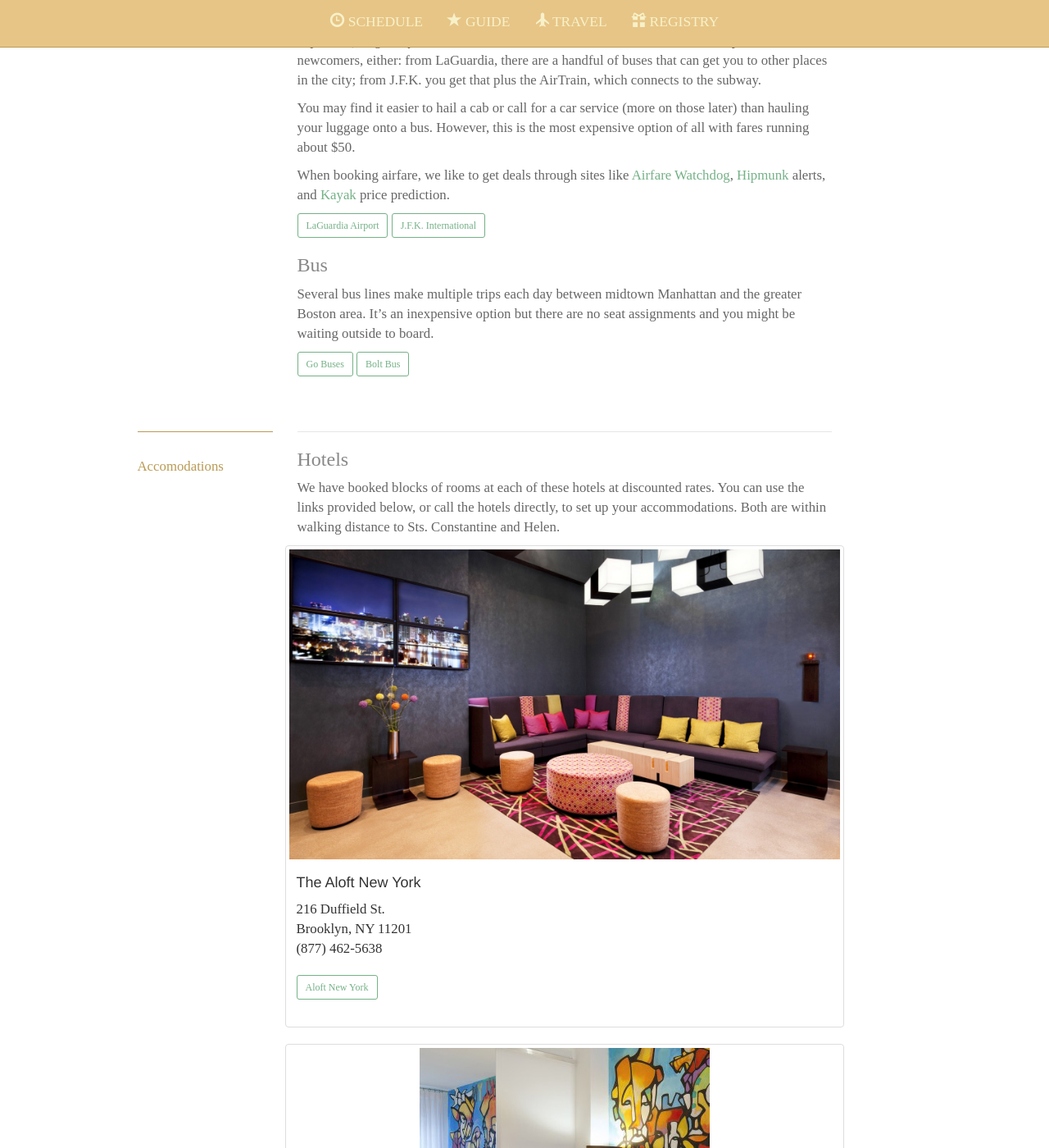
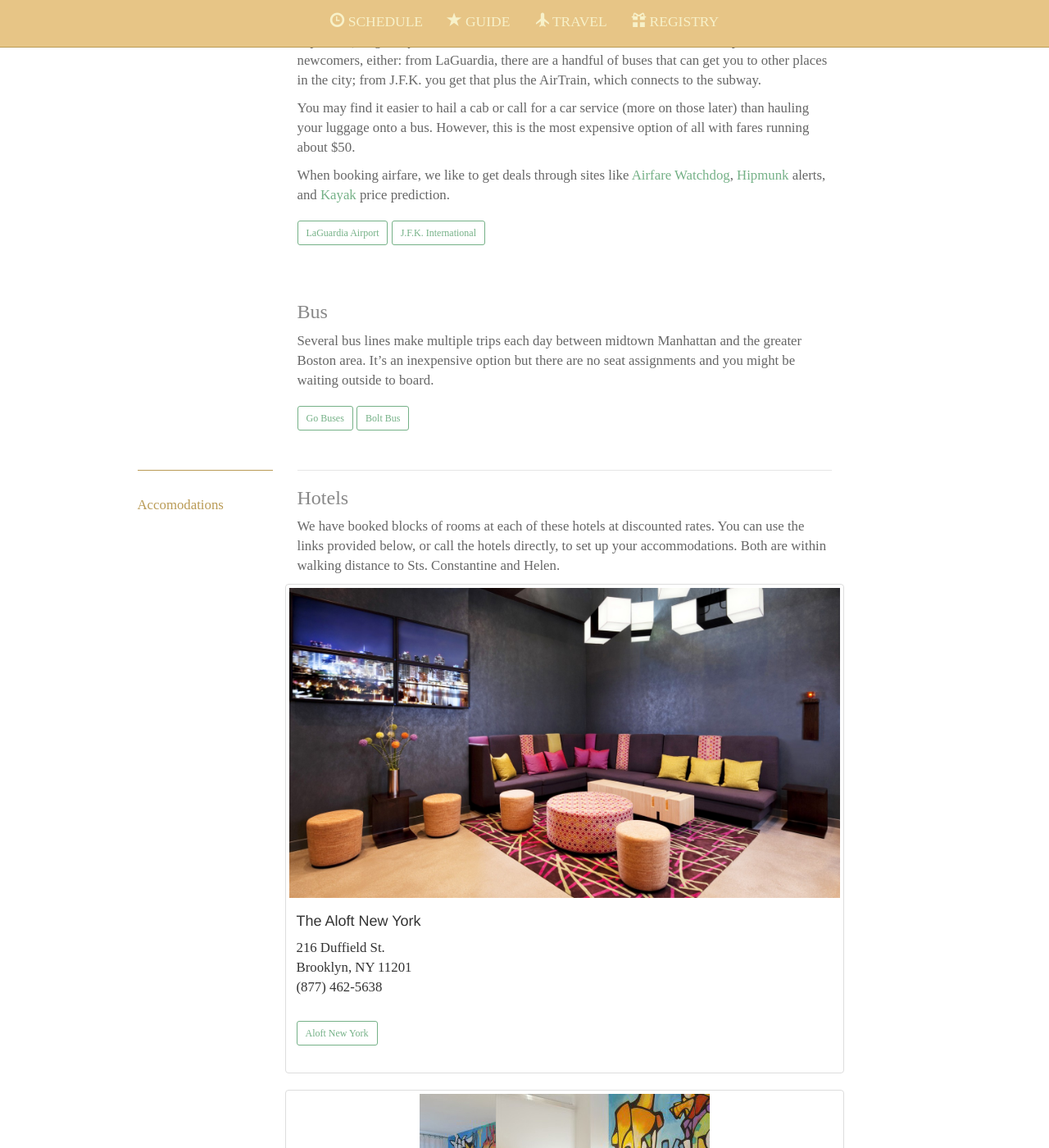
Before and after one commit to jpfinley/weddingSite, a Jekyll site: the page built from site/travel.html, in a window 1280 px wide and 1400 px high, scrolled down 472 px. Shown: the whole window at 82% size. Built offline with Jekyll 4.4.1, drawn with Linux system fonts in a browser that asks for light colours; nearby versions of some CDN libraries; Markdown is read by kramdown in place of the engine named in the settings.

Commit message:
adequate spacing for buttons

```diff
--- a/site/assets/css/style.css
+++ b/site/assets/css/style.css
@@ -116,6 +116,10 @@ a:hover, a:focus {
   transition: background-color 0.2s linear;
 }
 
+.btn-sm {
+  margin-top: 0.75em;
+}
+
 /* Section Rows ==================== */
 
 .section {
@@ -209,8 +213,8 @@ header span {
 
 /* Travel ==================== */
 
-.section-travel {
-    margin-bottom: 4em;
+.section-travel > div > .btn-sm {
+  margin-bottom: 4em;
 }
 
 .section-travel > div > h3:nth-of-type(1) {
```
